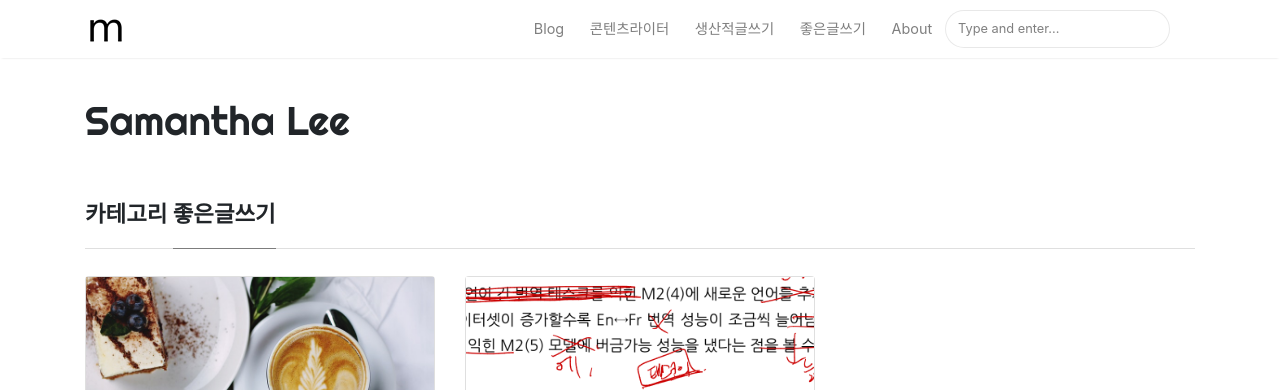
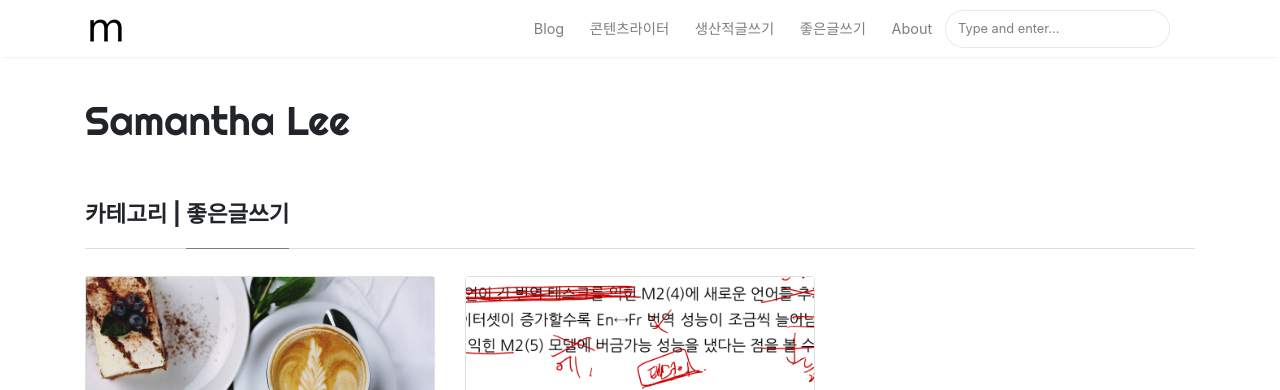
Before and after one commit to samantha-writer/samantha-writer.github.io, a Jekyll site: the page built from _pages/good-writing.md, in a window 1280 px wide and 1321 px high. Shown: the top 390 px of the window. Built offline with Jekyll 4.4.1, drawn with Linux system fonts in a browser that asks for light colours; nearby versions of some CDN libraries; a file with an impossible date is left out.

Commit message:
Update category.html

```diff
--- a/_layouts/category.html
+++ b/_layouts/category.html
@@ -1,11 +1,12 @@
 ---
 layout: default
+published: true
 ---
  <div class="row listrecent">
 
    {% assign category = page.category | default: page.title %}
    <div class="section-title col-md-12 mt-4">
-    <h2 id="{{ category | replace: " ","-" }}">카테고리 <span class="text-capitalize">{{ category }}</span></h2>
+    <h2 id="{{ category | replace: " ","-" }}">카테고리 | <span class="text-capitalize">{{ category }}</span></h2>
   </div>
    {% for post in site.categories[category] %}
       {% include postbox.html %}
```
